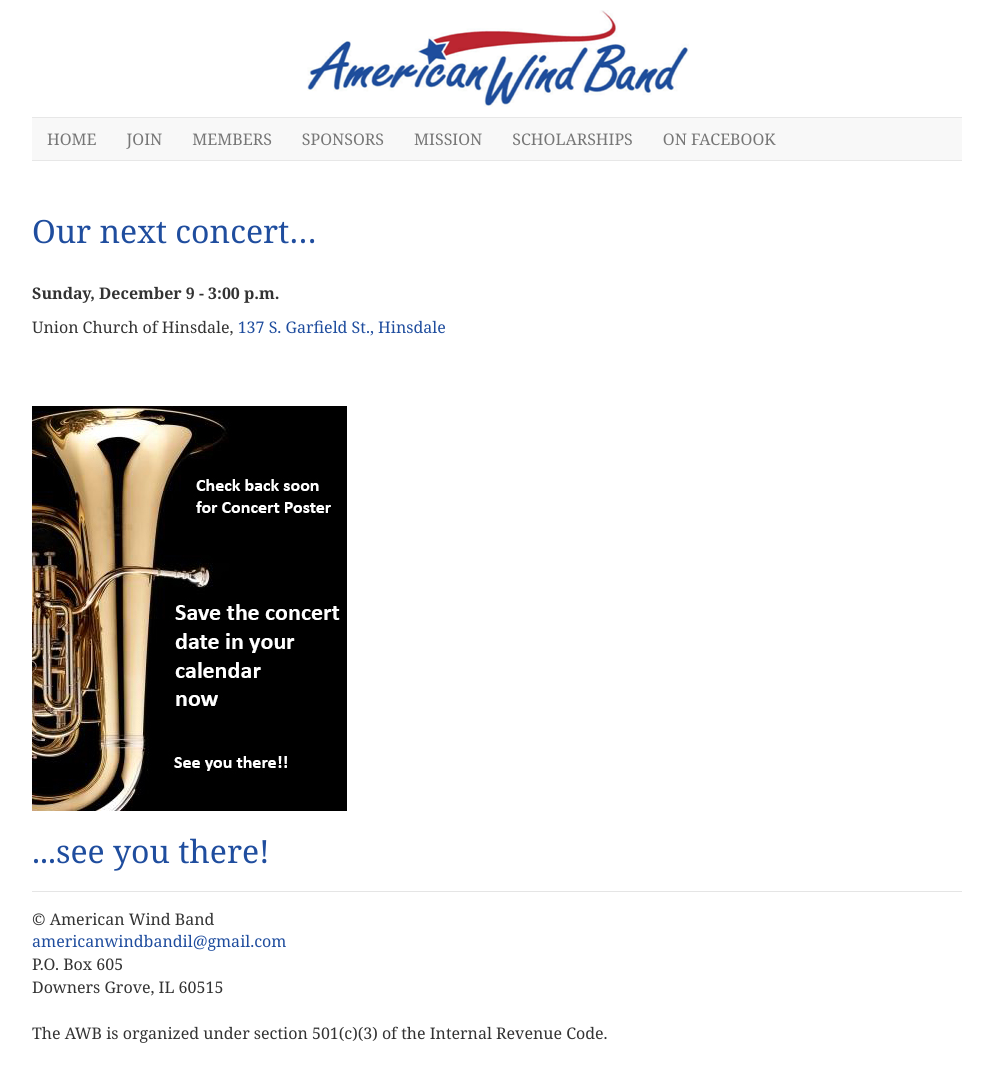
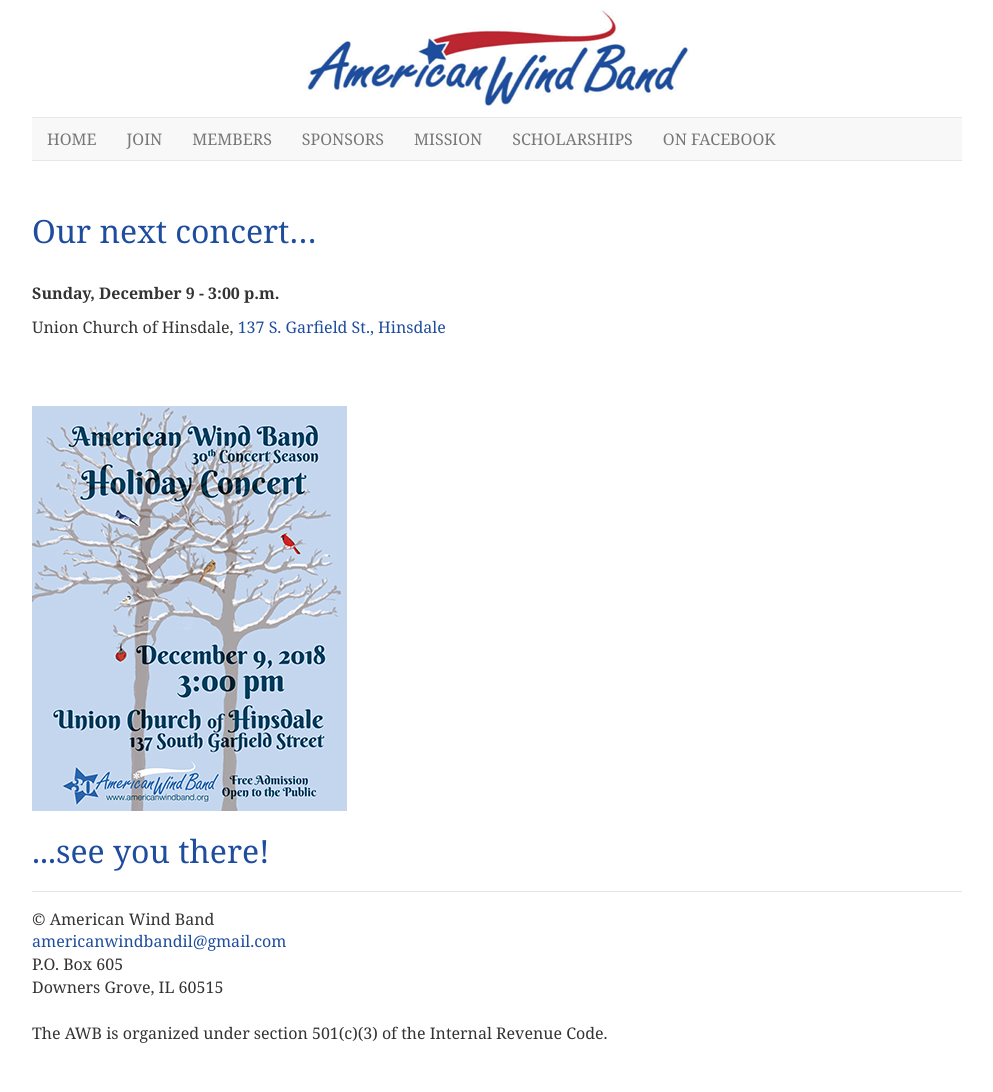
Before and after one commit to americanwindband/americanwindband.github.io, a Jekyll site: the page built from concert-details.md, in a window 1280 px wide. Shown: the whole page, without its empty margins (143-1136 px from the left). Built offline with Jekyll 4.4.1, drawn with Linux system fonts in a browser that asks for light colours.

Commit message:
Update concert-details.md

```diff
--- a/concert-details.md
+++ b/concert-details.md
@@ -9,6 +9,6 @@
 <p>Union Church of Hinsdale, <a href="https://goo.gl/maps/aumncQ5T9bs" target="_blank">137 S. Garfield St., Hinsdale</a></p>
 <br />
 
-<br/><img src="images/awb-poster-coming-soon-01.jpg" width="315" height="405" alt=""/>
+<br/><img src="images/awb-holiday-2018-poster-315x405.jpg" width="315" height="405" alt=""/>
 
 <h1>...see you there!<h1>
```
